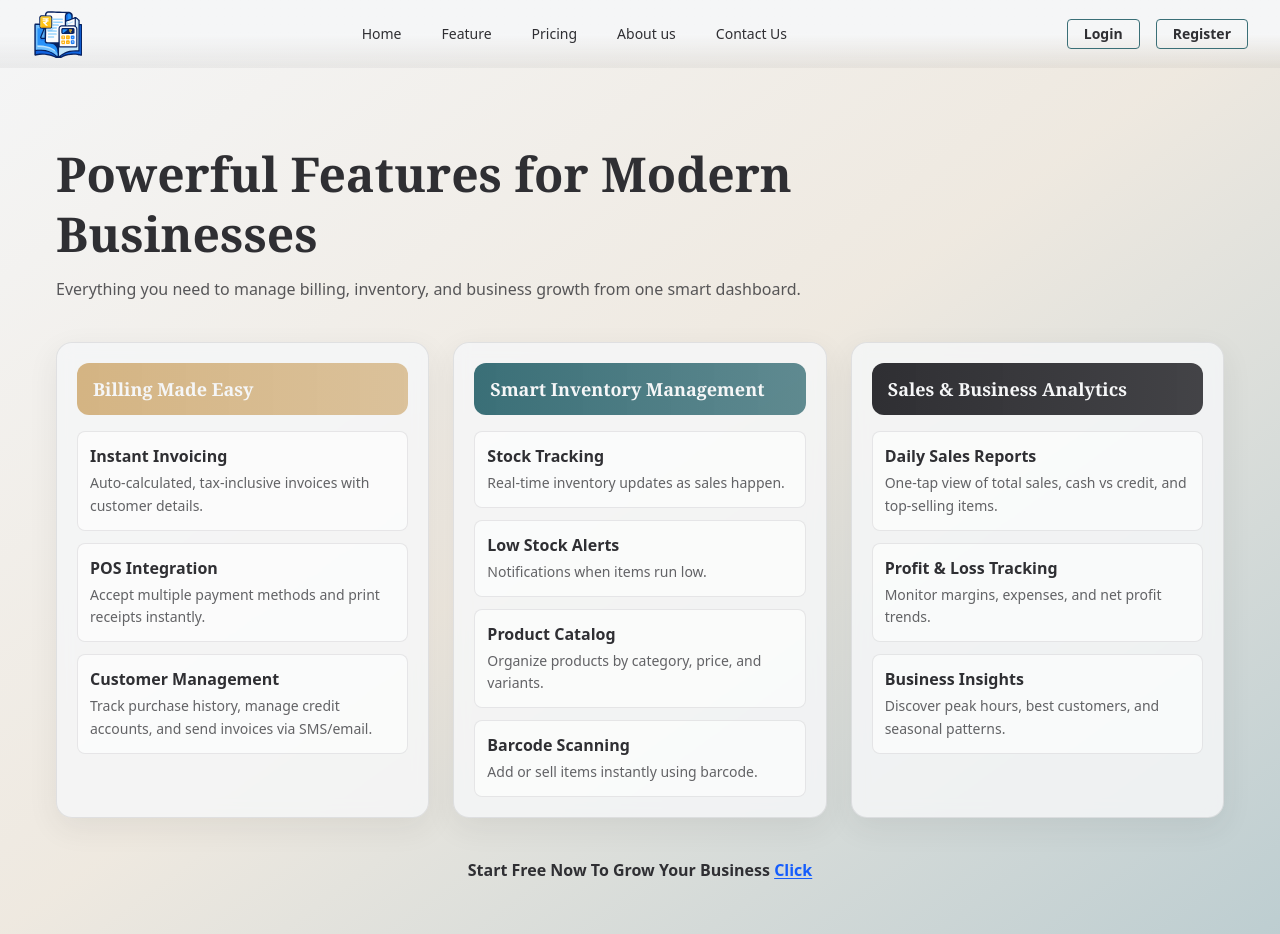
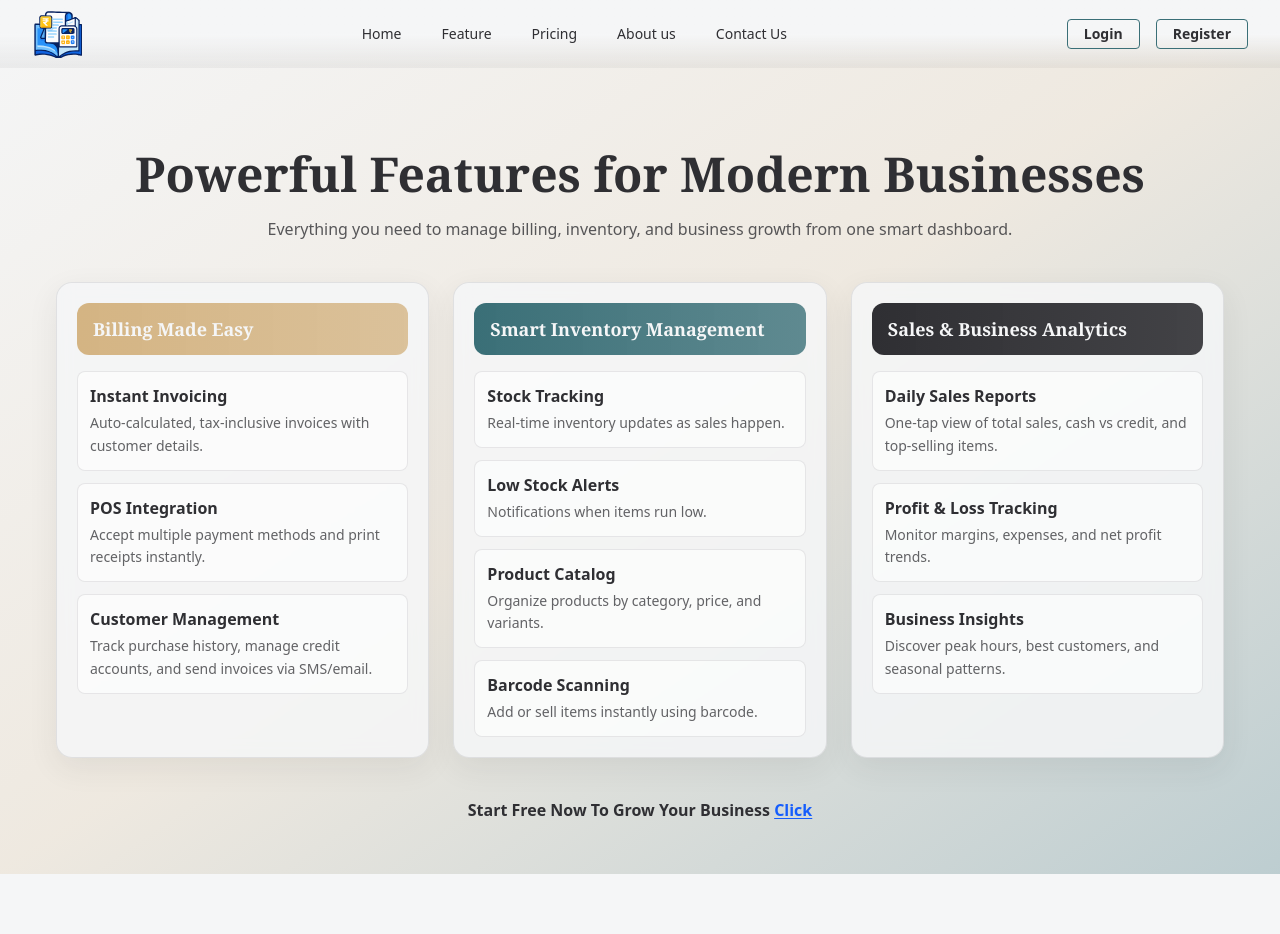
Before and after one commit to BillingKitaab/BillingKitaab, a Next.js app: page /features in a window 1280 px wide. After the commit the page ends 874 px from the top, so only its background shows below. Built offline with nearby package versions, Linux system fonts and the light colour scheme; no server answers.

Commit message:
fix the buttons and feature section and setting page and many things

```diff
--- a/component/ui/Features.tsx
+++ b/component/ui/Features.tsx
@@ -80,9 +80,9 @@ const Features = () => {
   return (
     <div className='w-full min-h-screen bg-gradient-to-br from-[#f5f6f7] via-[#D4B483]/20 to-[#3a6f77]/30 px-4 pt-28 pb-10 sm:px-6 sm:pt-32 md:px-10 md:pt-36 lg:px-14'>
       <div className='max-w-7xl mx-auto'>
-        <div className='text-left mb-8 sm:mb-10'>
-          <h1 className='max-w-4xl text-3xl sm:text-4xl lg:text-5xl font-serif font-bold leading-tight text-[#2f2f33]'>Powerful Features for Modern Businesses</h1>
-          <p className='mt-3 text-sm sm:text-base text-[#2f2f33]/80 max-w-3xl leading-relaxed'>Everything you need to manage billing, inventory, and business growth from one smart dashboard.</p>
+        <div className='flex flex-col items-center text-center mb-8 sm:mb-10'>
+          <h1 className='text-3xl sm:text-4xl lg:text-5xl font-serif font-bold leading-tight text-[#2f2f33] whitespace-nowrap text-center'>Powerful Features for Modern Businesses</h1>
+          <p className='mt-3 text-sm sm:text-base text-[#2f2f33]/80 max-w-3xl leading-relaxed text-center'>Everything you need to manage billing, inventory, and business growth from one smart dashboard.</p>
         </div>
 
         <div className='grid grid-cols-1 md:grid-cols-2 xl:grid-cols-3 gap-5 sm:gap-6'>
```
